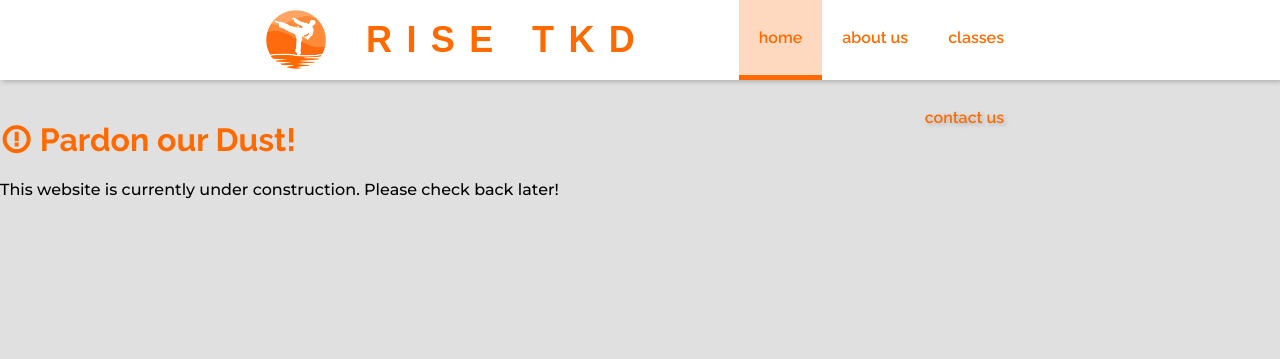
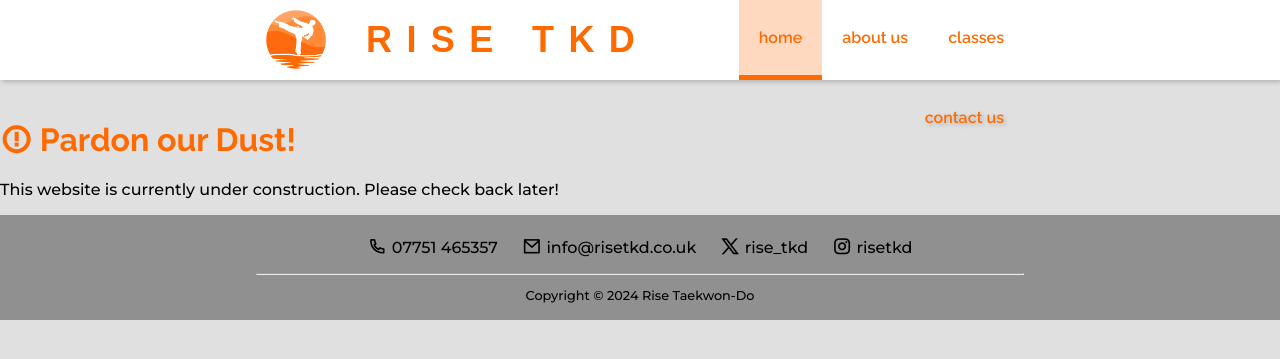
Before and after one commit to RiseTKD/risetkd.github.io, a Jekyll site: the page built from pages/index.html, in a window 1280 px wide. Shown: the top 359 px of the page. Built offline with Jekyll 4.4.1, drawn with Linux system fonts in a browser that asks for light colours; nearby versions of some CDN libraries; some web fonts are replaced.

Commit message:
Implement footer

```diff
--- a/_includes/footer.html
+++ b/_includes/footer.html
@@ -1,3 +1,14 @@
 <footer>
-	<div class="content"></div>
+	<div id="footer-content" class="content">
+		<ul id="footer-socials">
+			<li><i class="icon ri-phone-line"></i>07751 465357</li>
+			<li><a href="mailto:info@risetkd.co.uk"><i class="icon ri-mail-line"></i>info@risetkd.co.uk</a></li>
+			<li><a href="https://x.com/rise_tkd"><i class="icon ri-twitter-x-line"></i>rise_tkd</a></li>
+			<li><a href="https://www.instagram.com/risetkd/"><i class="icon ri-instagram-line"></i>risetkd</a></li>
+		</ul>
+		<div id="footer-copyright">
+			<hr>
+			<p>Copyright © 2024 Rise Taekwon-Do</p>
+		</div>
+	</div>
 </footer>
--- a/_includes/header.html
+++ b/_includes/header.html
@@ -1,4 +1,4 @@
-<link rel="stylesheet" type="text/css" href="/assets/css/global.css">
+<link rel="stylesheet" type="text/css" href="/assets/css/styles.css">
 <link rel="stylesheet" type="text/css" media="only screen and (max-device-width: 640px)" href="/assets/css/mobile.css">
 <link rel="stylesheet" type="text/css" media="screen and not (max-device-width: 640px)" href="/assets/css/desktop.css">
 {% if page.custom_css %}
--- /dev/null
+++ b/assets/css/footer.css
@@ -0,0 +1,40 @@
+footer {
+	background-color: #909090;
+	padding: 5px;
+}
+
+#footer-socials {
+	text-align: center;
+	list-style: none;
+	padding: 0 40px;
+}
+
+#footer-socials > li {
+	display: inline-block;
+	padding: 0 10px;
+}
+
+#footer-socials .icon {
+	margin-right: 5px;
+	font-size: 1.2em;
+}
+
+#footer-socials a {
+	text-decoration: none;
+	transition: 0.5s;
+	color: inherit;
+}
+
+#footer-socials a:visited {
+	color: inherit;
+}
+
+#footer-socials a:hover {
+	transition: 0.5s;
+	color: #303030;
+}
+
+#footer-copyright {
+	text-align: center;
+	font-size: 0.8em;
+}
--- a/assets/css/global.css
+++ b/assets/css/global.css
@@ -147,7 +147,7 @@ nav#banner {
 figcaption {
 	text-align: center;
 	font-style: italic;
-	font-size: 0.8em;
+	font-size: 0.9em;
 }
 
 .section:nth-child(3n) > .divider {
--- /dev/null
+++ b/assets/css/styles.css
@@ -0,0 +1,2 @@
+@import url('/assets/css/global.css');
+@import url('/assets/css/footer.css');
```
